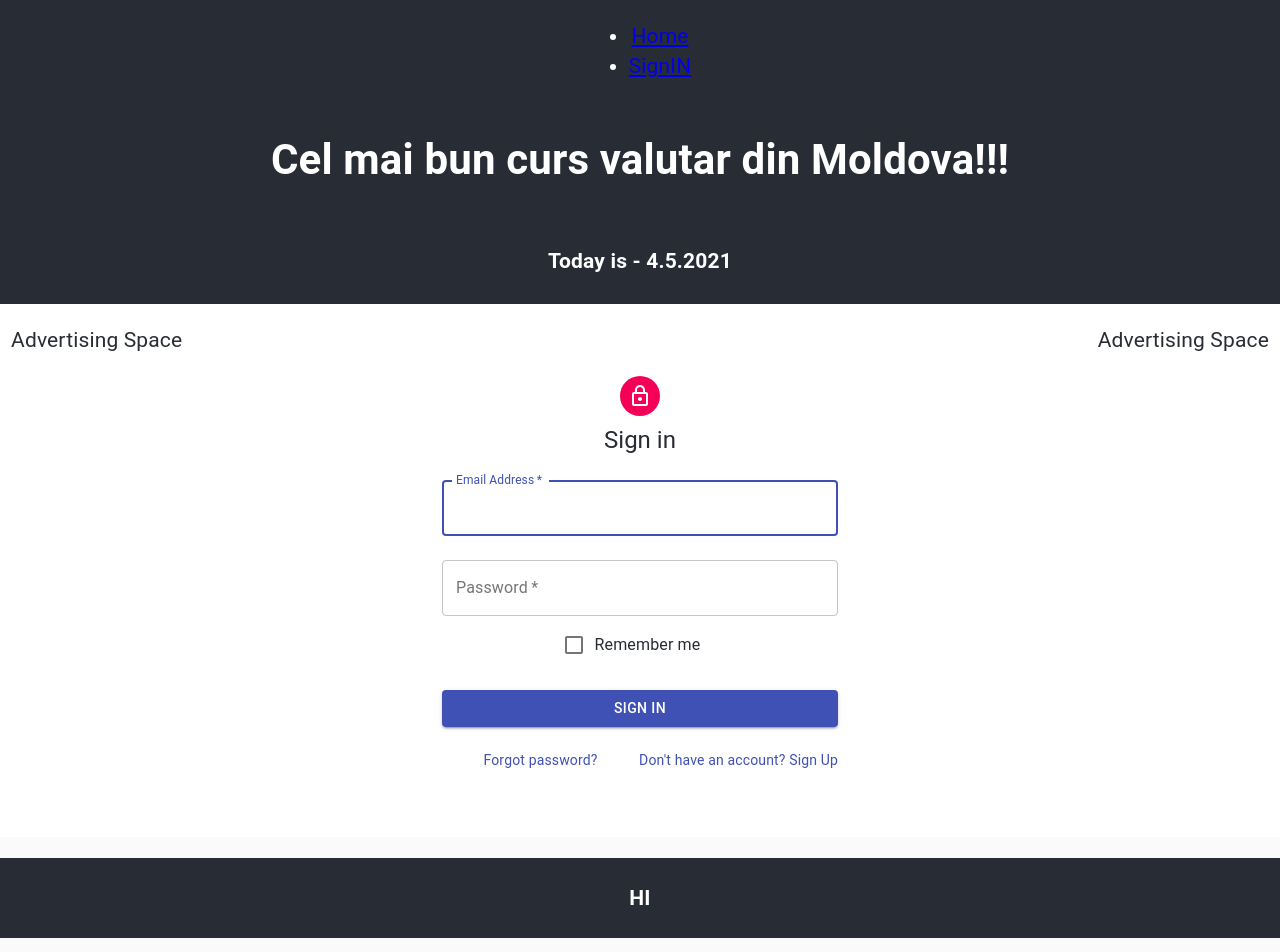
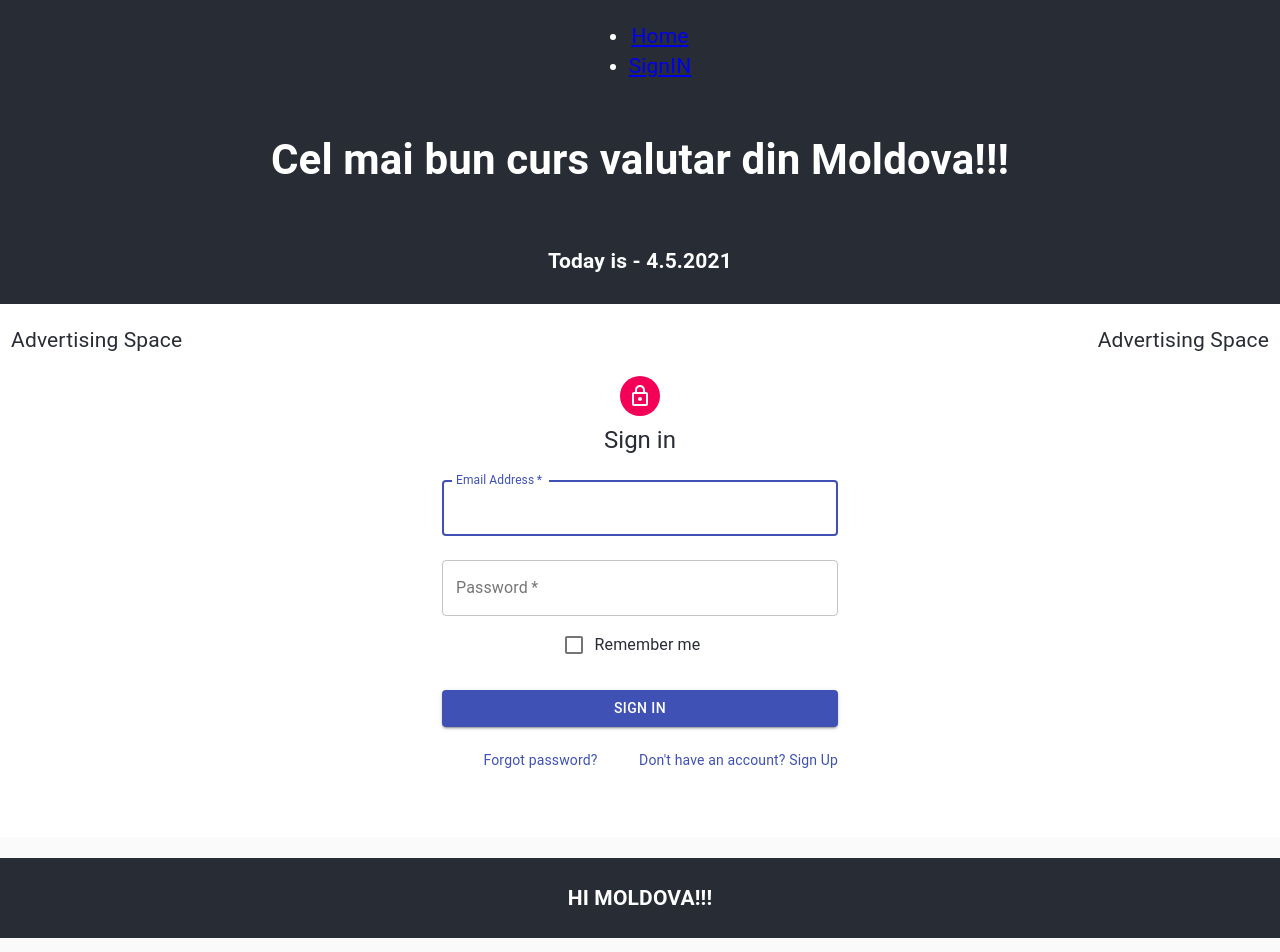
Before and after one commit to baloxegal/ts_hooks, a React (Create React App) app: page /SignIn in a window 1280 px wide. Shown: the top 952 px of the page. Built offline with nearby package versions, Linux system fonts and the light colour scheme.

Commit message:
With Router

```diff
--- a/src/components/Footer.tsx
+++ b/src/components/Footer.tsx
@@ -1,5 +1,5 @@
 export default function Footer (){
     return(
-        <h3 className='App-footer'> HI </h3>
+        <h3 className='App-footer'> HI MOLDOVA!!! </h3>
     )
 }
```
